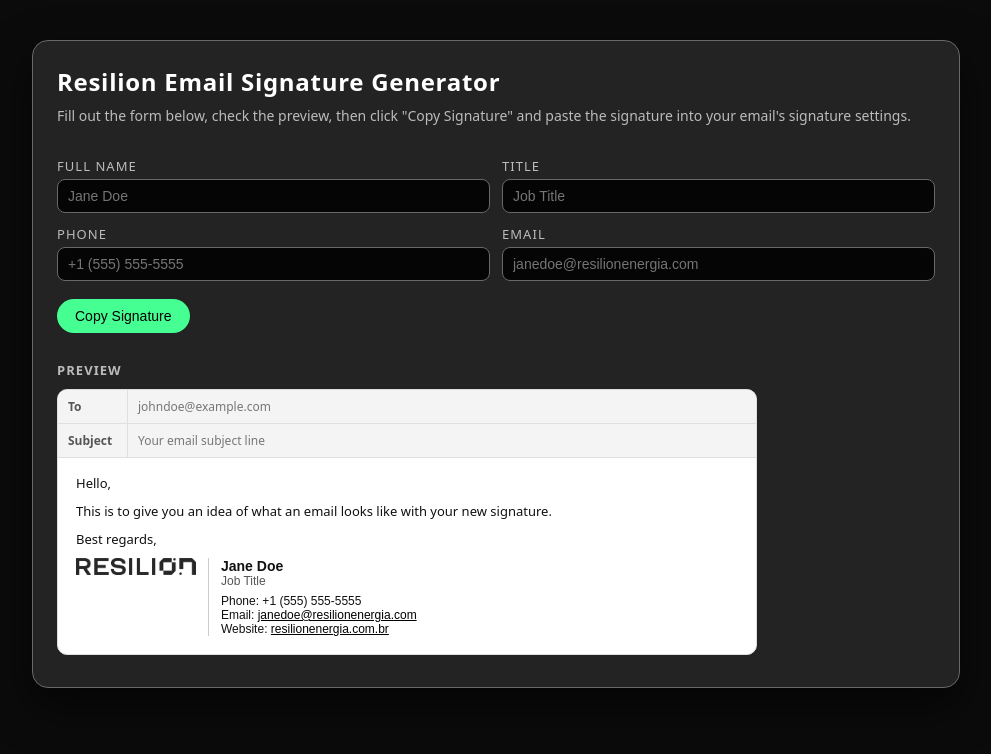
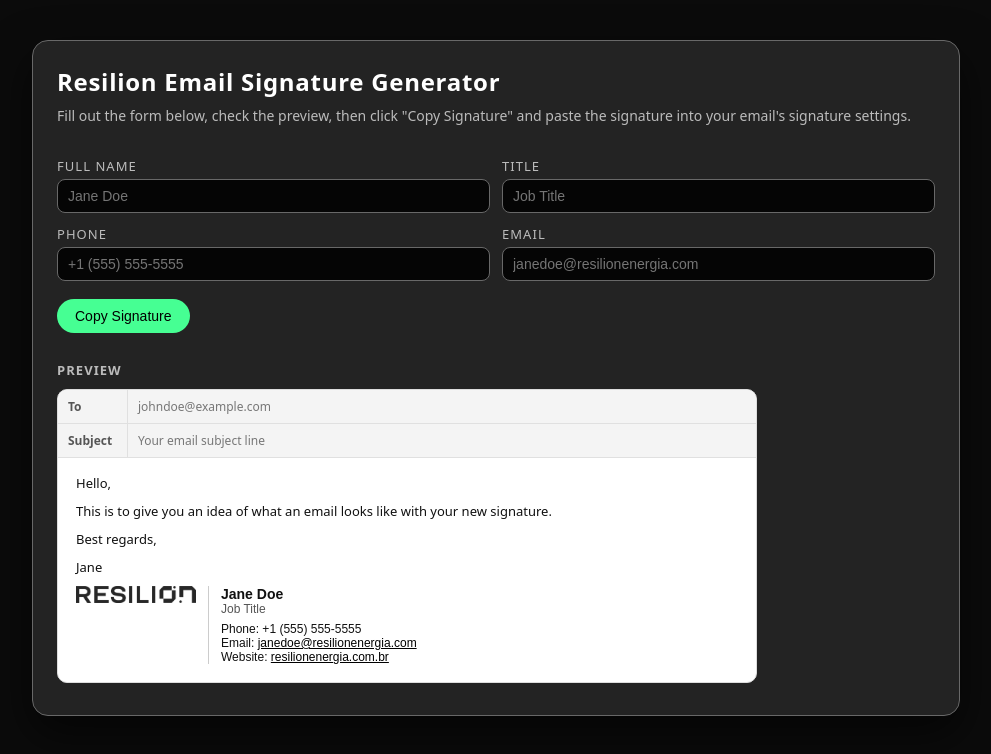
Before and after one commit to catherine89c/resilion-signature, a plain HTML site: page index.html in a window 1280 px wide. Shown: the whole page, without its empty margins (144-1135 px from the left). Drawn offline with Linux system fonts and the light colour scheme.

Commit message:
dynamic best regards

```diff
--- a/index.html
+++ b/index.html
@@ -115,11 +115,6 @@
       transform: scale(0.98);
     }
 
-    .hint {
-      font-size: 12px;
-      color: var(--text-muted);
-    }
-
     .preview-wrapper {
       margin-top: 28px;
     }
@@ -189,7 +184,6 @@
         Fill out the form below, check the preview, then click "Copy Signature" and paste the signature into your email's signature settings.
       </p>
 
-      <!-- Form fields -->
       <div class="row">
         <div class="field">
           <label for="name">Full name</label>
@@ -216,7 +210,6 @@
         <button id="copy-btn">Copy Signature</button>
       </div>
 
-      <!-- Preview -->
       <div class="preview-wrapper">
         <div class="preview-title">Preview</div>
         <div class="email-frame">
@@ -228,12 +221,11 @@
             <div class="email-header-label">Subject</div>
             <div class="email-header-input">Your email subject line</div>
           </div>
-
           <div class="email-body">
             <p>Hello,</p>
             <p>This is to give you an idea of what an email looks like with your new signature.</p>
             <p>Best regards,</p>
-            <!-- FIX: was id="signature=preview" (= instead of -) -->
+            <p><span id="preview-firstname">Jane</span></p>
             <div id="signature-preview"></div>
           </div>
         </div>
@@ -243,62 +235,65 @@
   </div>
 
   <script>
-    const nameInput  = document.getElementById('name');
-    const titleInput = document.getElementById('title');
-    const phoneInput = document.getElementById('phone');
-    const emailInput = document.getElementById('email');
-    const preview    = document.getElementById('signature-preview');
-    const copyBtn    = document.getElementById('copy-btn');
+    var nameInput  = document.getElementById('name');
+    var titleInput = document.getElementById('title');
+    var phoneInput = document.getElementById('phone');
+    var emailInput = document.getElementById('email');
+    var preview    = document.getElementById('signature-preview');
+    var copyBtn    = document.getElementById('copy-btn');
+
+    function getFirstName() {
+      var full = nameInput.value.trim();
+      return full ? full.split(' ')[0] : 'Jane';
+    }
 
     function buildSignatureHtml() {
-      const name  = nameInput.value  || 'Jane Doe';
-      const title = titleInput.value || 'Job Title';
-      const phone = phoneInput.value || '+1 (555) 555-5555';
-      const email = emailInput.value || 'janedoe@resilionenergia.com';
+      var name  = nameInput.value  || 'Jane Doe';
+      var title = titleInput.value || 'Job Title';
+      var phone = phoneInput.value || '+1 (555) 555-5555';
+      var email = emailInput.value || 'janedoe@resilionenergia.com';
 
-      return `
-        <table cellpadding="0" cellspacing="0" style="font-family: Arial, sans-serif; font-size: 12px;">
-          <tr>
-            <td style="padding-right: 12px; vertical-align: top;">
-              <img src="https://github.com/catherine89c/resilion-signature/blob/main/Resilion%20ON%20black.png?raw=true" alt="Resilion" style="display:block; width:120px;">
-            </td>
-            <td style="border-left: 1px solid #ccc; padding-left: 12px; vertical-align: top;">
-              <div style="font-size:14px; font-weight:bold;">${name}</div>
-              <div style="color:#555;">${title}</div>
-              <div style="margin-top:6px;">
-                <span>Phone: ${phone}</span><br>
-                <span>Email: <a href="mailto:${email}" style="color:#000;">${email}</a></span><br>
-                <span>Website: <a href="https://resilionenergia.com.br/" style="color:#000;">resilionenergia.com.br</a></span>
-              </div>
-            </td>
-          </tr>
-        </table>
-      `;
+      return '<table cellpadding="0" cellspacing="0" style="font-family: Arial, sans-serif; font-size: 12px;">'
+        + '<tr>'
+        + '<td style="padding-right: 12px; vertical-align: top;">'
+        + '<img src="https://github.com/catherine89c/resilion-signature/blob/main/Resilion%20ON%20black.png?raw=true" alt="Resilion" style="display:block; width:120px;">'
+        + '</td>'
+        + '<td style="border-left: 1px solid #ccc; padding-left: 12px; vertical-align: top;">'
+        + '<div style="font-size:14px; font-weight:bold;">' + name + '</div>'
+        + '<div style="color:#555;">' + title + '</div>'
+        + '<div style="margin-top:6px;">'
+        + '<span>Phone: ' + phone + '</span><br>'
+        + '<span>Email: <a href="mailto:' + email + '" style="color:#000;">' + email + '</a></span><br>'
+        + '<span>Website: <a href="https://resilionenergia.com.br/" style="color:#000;">resilionenergia.com.br</a></span>'
+        + '</div>'
+        + '</td>'
+        + '</tr>'
+        + '</table>';
     }
 
     function updatePreview() {
       preview.innerHTML = buildSignatureHtml();
+      document.getElementById('preview-firstname').textContent = getFirstName();
     }
 
-    [nameInput, titleInput, phoneInput, emailInput].forEach(input => {
+    [nameInput, titleInput, phoneInput, emailInput].forEach(function(input) {
       input.addEventListener('input', updatePreview);
     });
 
-    updatePreview(); // render on load
+    updatePreview();
 
-    // Copy button — tries modern Clipboard API first, falls back to execCommand
-    copyBtn.addEventListener('click', () => {
-      const signatureHtml = buildSignatureHtml();
+    copyBtn.addEventListener('click', function() {
+      var signatureHtml = buildSignatureHtml();
 
       if (navigator.clipboard && window.ClipboardItem) {
         navigator.clipboard.write([
           new ClipboardItem({
-            "text/html":  new Blob([signatureHtml], { type: "text/html" }),
-            "text/plain": new Blob([signatureHtml], { type: "text/plain" })
+            'text/html':  new Blob([signatureHtml], { type: 'text/html' }),
+            'text/plain': new Blob([signatureHtml], { type: 'text/plain' })
           })
-        ]).then(() => {
+        ]).then(function() {
           showCopied();
-        }).catch(() => {
+        }).catch(function() {
           fallbackCopy(signatureHtml);
         });
       } else {
@@ -307,15 +302,15 @@
     });
 
     function fallbackCopy(html) {
-      const el = document.createElement('div');
+      var el = document.createElement('div');
       el.setAttribute('contenteditable', 'true');
       el.style.cssText = 'position:fixed;opacity:0;top:0;left:0;pointer-events:none;';
       el.innerHTML = html;
       document.body.appendChild(el);
 
-      const range = document.createRange();
+      var range = document.createRange();
       range.selectNodeContents(el);
-      const sel = window.getSelection();
+      var sel = window.getSelection();
       sel.removeAllRanges();
       sel.addRange(range);
 
@@ -332,7 +327,9 @@
 
     function showCopied() {
       copyBtn.textContent = 'Copied!';
-      setTimeout(() => copyBtn.textContent = 'Copy Signature', 1500);
+      setTimeout(function() {
+        copyBtn.textContent = 'Copy Signature';
+      }, 1500);
     }
   </script>
 </body>
```
